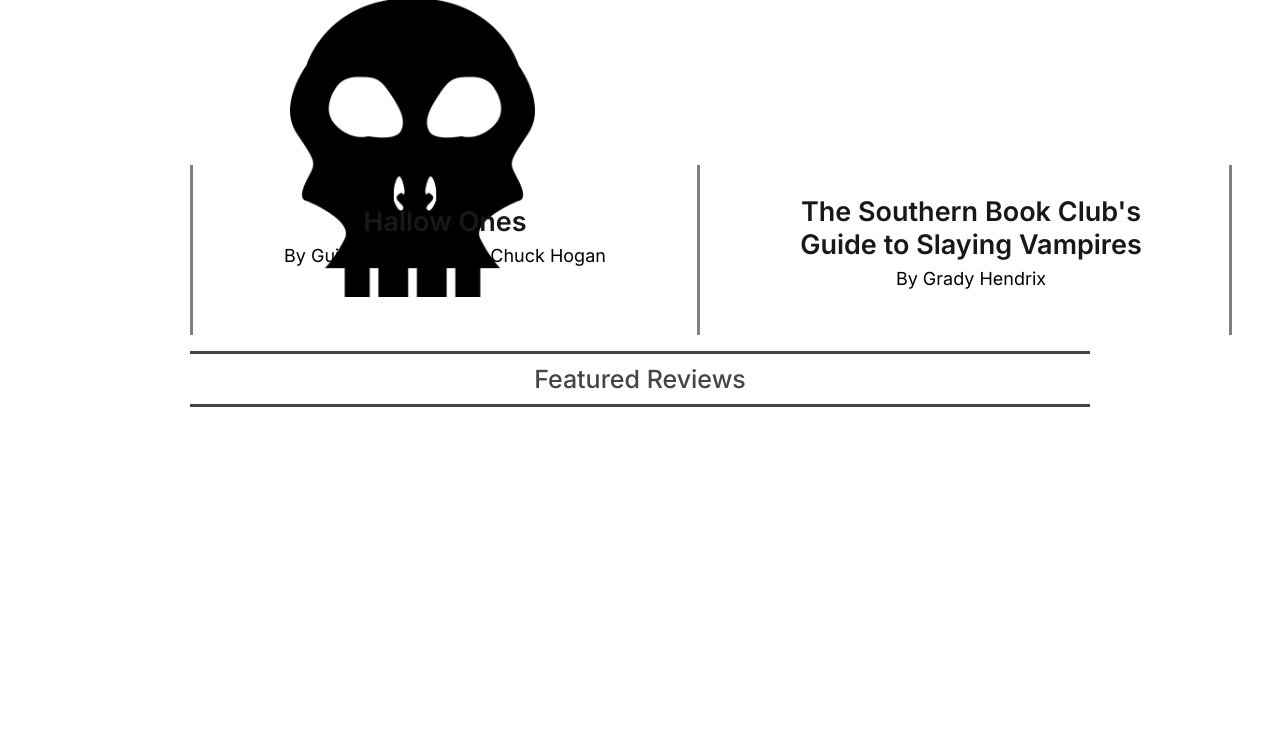
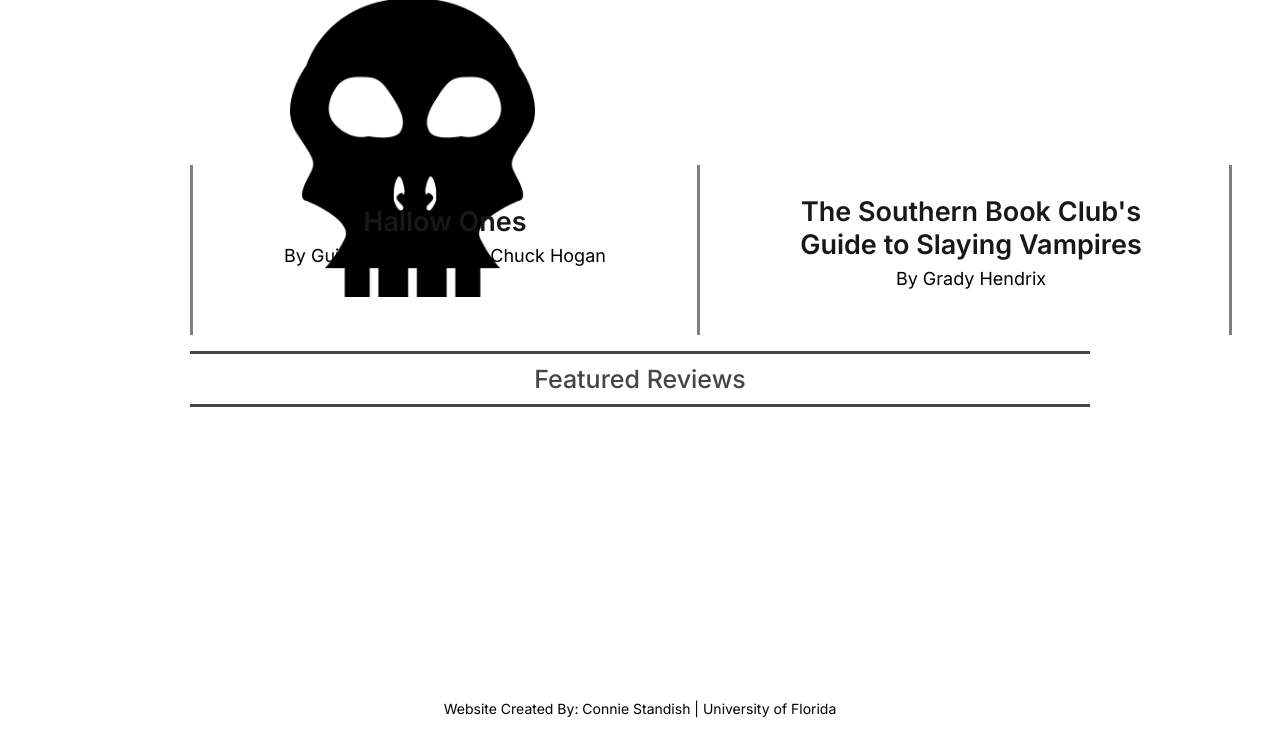
Before and after one commit to ConnieStandish/final-project, a plain HTML site: page index.html in a window 1280 px wide. Shown: the part 545-1297 px from the top of the page. Before the commit the page ends 952 px from the top, so only its background shows below. Drawn offline with Linux system fonts and the light colour scheme; a web font is replaced by a local one.

Commit message:
Fixed error in top social media section & added a footer to each page

```diff
--- a/css/styles.css
+++ b/css/styles.css
@@ -49,6 +49,17 @@ nav ul li a {
     text-decoration: none;
     color: #191817;
     padding: 0 110px;
+}
+/*=======================
+Social Media Links
+========================*/
+footer {
+    text-align: center;
+    margin-top: 293px;
+    font-family: 'Inter', sans-serif;
+    padding-top: -9px;
+    padding-bottom: 35px;
+    font-size: 14px;
 }
 
 /*=======================
--- a/index.html
+++ b/index.html
@@ -57,10 +57,15 @@
     <section class="social-media">
       <a href="https://www.facebook.com/"><i class="fab fa-facebook-square"></i></a>
       <a href="https://twitter.com/"><i class="fab fa-twitter"></i></a>
-      <a href="https://www.instagram.com/"><i class="fab fa-instagram"></i>
-      <a href="https://www.goodreads.com/"><i class="fab fa-goodreads"></i>
+      <a href="https://www.instagram.com/"><i class="fab fa-instagram"></i></a>
+      <a href="https://www.goodreads.com/"><i class="fab fa-goodreads"></i></a>
     </section>
 
     </main>
+
+    <footer>
+      <p>Website Created By: Connie Standish | University of Florida</p>
+    </footer>
+
   </body>
 </html>
```
Also changed, not shown: about.html (+6 -2 lines), bookclub-review.html (+7 -3 lines), contact.html (+6 -2 lines), fantasy-menu.html (+5 -3 lines), hallow-review.html (+7 -2 lines), horror-menu.html (+5 -2 lines), nimona-review.html (+7 -2 lines), syfy-menu.html (+5 -3 lines), trail-lightning-review.html (+7 -2 lines), water-review.html (+7 -3 lines).
